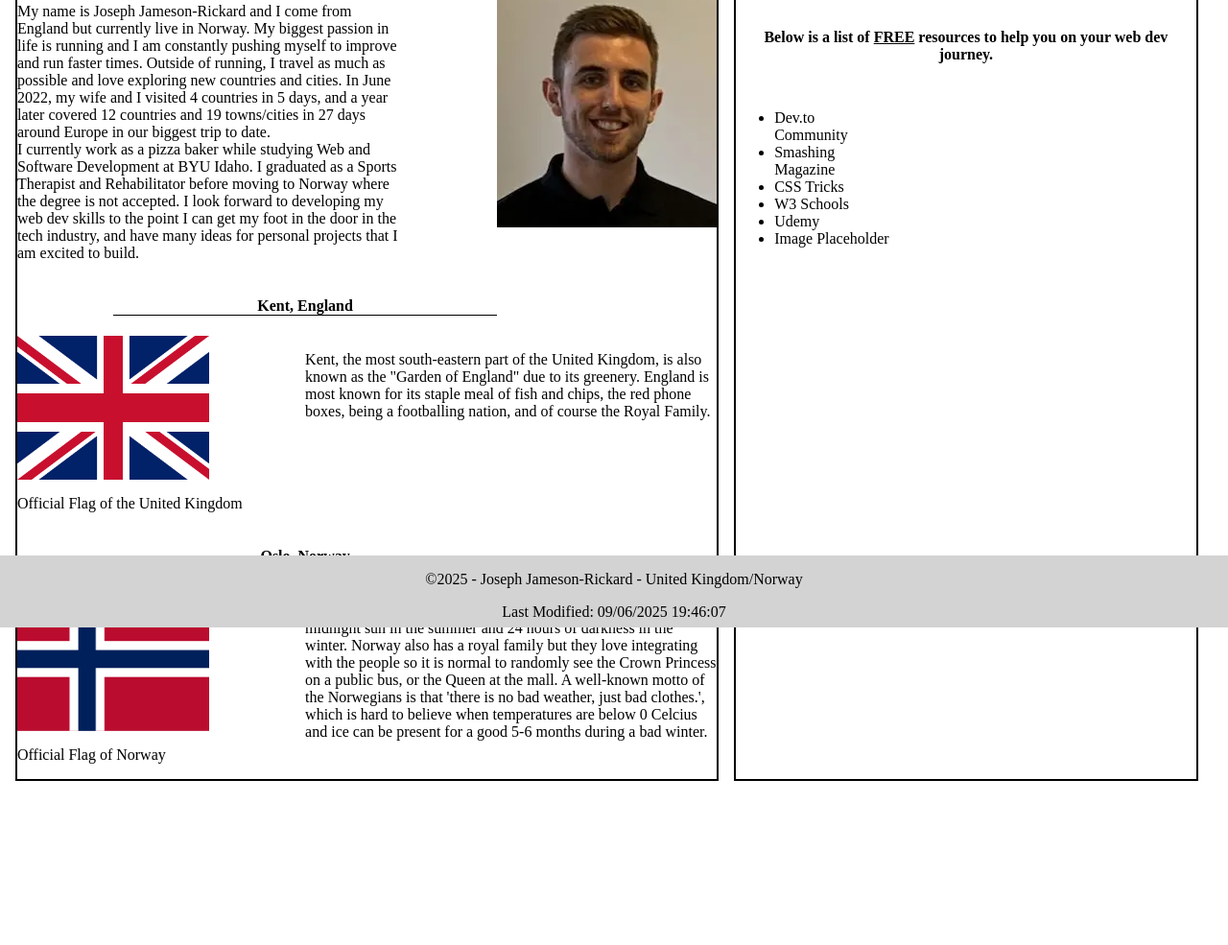
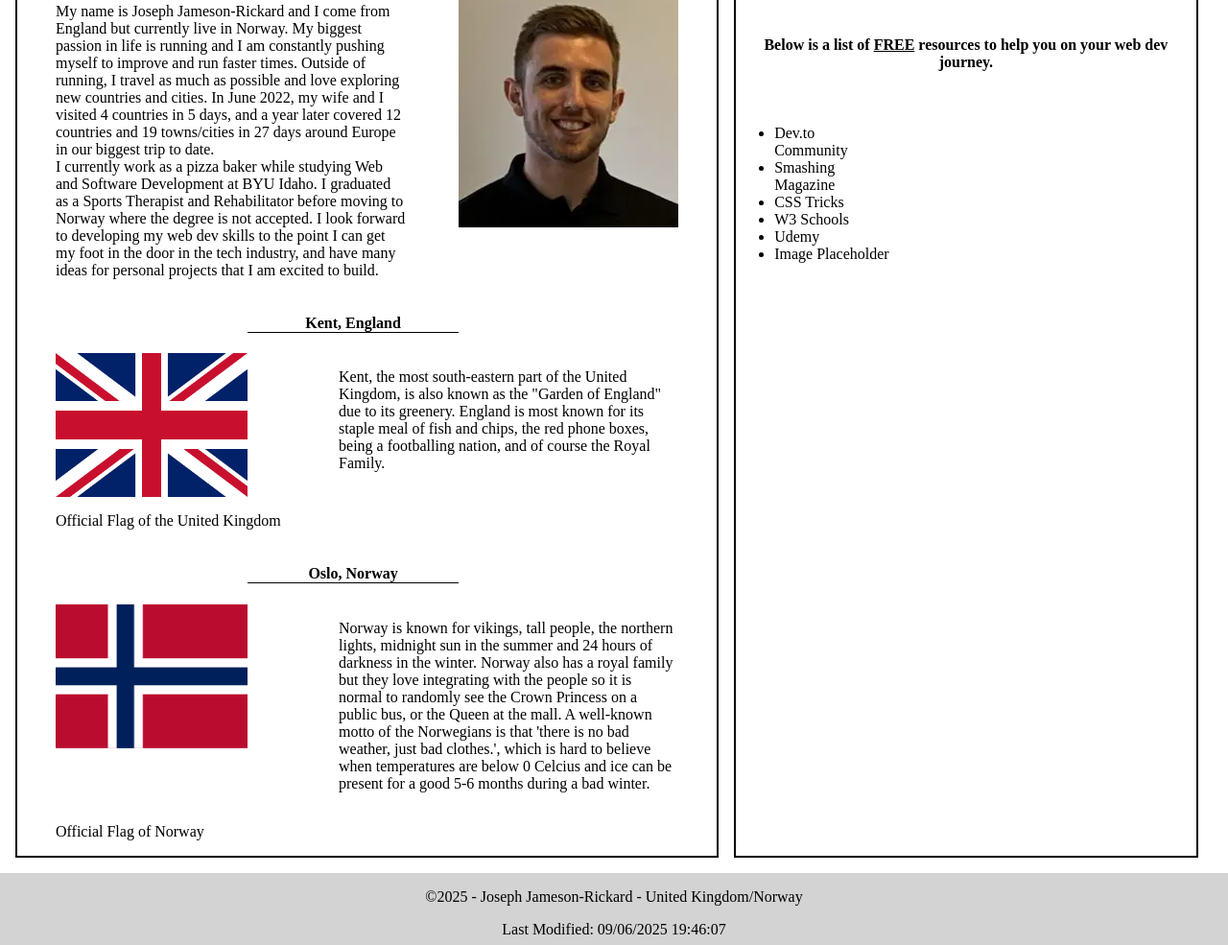
Before and after one commit to JJRTechSec/wdd131, a plain HTML site: page week01/index.html in a window 1280 px wide. Shown: the part 336-1321 px from the top of the page at 96% size. Before the commit the page ends 1150 px from the top, so only its background shows below. Drawn offline with Linux system fonts and the light colour scheme.

Commit message:
FINALLY fixed the footer issue. Now to properly style it

```diff
--- a/week01/index.html
+++ b/week01/index.html
@@ -4,13 +4,14 @@
     <meta charset="UTF-8">
     <meta name="viewport" content="width=device-width, initial-scale=1.0">
     <title>Joseph Jameson-Rickard</title>
+    <meta name="description" content="WDD 131 - Dynamic Web Fundamentals, Joseph Jameson-Rickard, landing page about the author with links to his work">
+    <meta name="author" content="Joseph Jameson-Rickard">
     <link rel="stylesheet" href="./styles/base.css">
-    <meta
-      description="WDD 131 - Dynamic Web Fundamentals, Joseph Jameson-Rickard, landing page about the author with links to his work">
-    <meta author="Joseph Jameson-Rickard">
     <script src="scripts/getdates.js" defer></script>
   </head>
   <body>
+
+    <!-- HEADER -->
     <header>
       <span id="course-title">WDD 131 - Dynamic Web Fundamentals</span>
       <nav>
@@ -20,6 +21,8 @@
         <a href="">Final Project</a>
       </nav>
     </header>
+
+    <!-- MAIN -->
     <main>
       <h1 class="author-name">Joseph Jameson-Rickard</h1>
       <section class="card card1">
@@ -51,6 +54,8 @@
         </ul>
       </section>
     </main>
+
+    <!-- FOOTER -->
     <footer>
       <p>&copy;<span id="currentyear"></span> - Joseph Jameson-Rickard - United Kingdom/Norway</p>
       <p id="lastModified"></p>
--- a/week01/styles/base.css
+++ b/week01/styles/base.css
@@ -1,8 +1,17 @@
+html {
+  height: 100%;
+  margin: 0;
+  padding: 0;
+  box-sizing: border-box;
+}
+
 body {
   margin: 0;
   display: flex;
   flex-direction: column;
+  min-height: 100vh;
   position: relative;
+  box-sizing: inherit;
 }
 
 header span {
@@ -36,6 +45,7 @@ nav a:hover {
 }
 
 main {
+  flex: 1;
   margin: 1em;
   width: 96.3vw;
   height: 100vh;
@@ -68,10 +78,12 @@ main {
 
 .personal-intro {
   grid-column: 1 / 5;
+  padding-left: 40px;
 }
 
 .card1 .author-img {
   grid-column-start: 6;
+  padding-right: 40px;
 }
 
 .card1 h4 {
@@ -81,11 +93,12 @@ main {
 }
 
 .flag-img {
-  grid-column: 1 / 3;
+  grid-column-start: 1;
 }
 
 .flag-caption {
-  grid-column: 1 / 3;
+  grid-column-start: 2;
+  padding-left: 40px;
 }
 
 .britflag {
@@ -93,9 +106,18 @@ main {
   grid-column: 1 / 4;
 }
 
+.country-description1,
+.country-description2 {
+  grid-column: 3 / 7;
+  padding: 0px 40px;
+}
+
 .country-description1 {
-  grid-column: 4 / 7;
   grid-row: 4;
+}
+
+.country-description2 {
+  grid-row: 7;
 }
 
 .oslo-title {
@@ -109,17 +131,12 @@ main {
 .norflagtitle {
   grid-row: 8;
   grid-column: 1 / 4;
-  margin-top: -10px;
-}
-
-.country-description2 {
-  grid-column: 4 / 7;
-  grid-row: 7;
 }
 
 .flag-img {
   width: 200px;
   height: 150px;
+  padding-left: 40px;
 }
 
 .card2 {
@@ -142,11 +159,12 @@ main {
 }
 
 footer {
-  position: absolute;
+  height: 75px;
+  background-color: lightgray;
+  text-align: center;
+  margin-top: auto;
+  position: relative;
   bottom: 0;
   left: 0;
   right: 0;
-  height: 75px;
-  background-color: lightgray;
-  text-align: center;
 }
```
